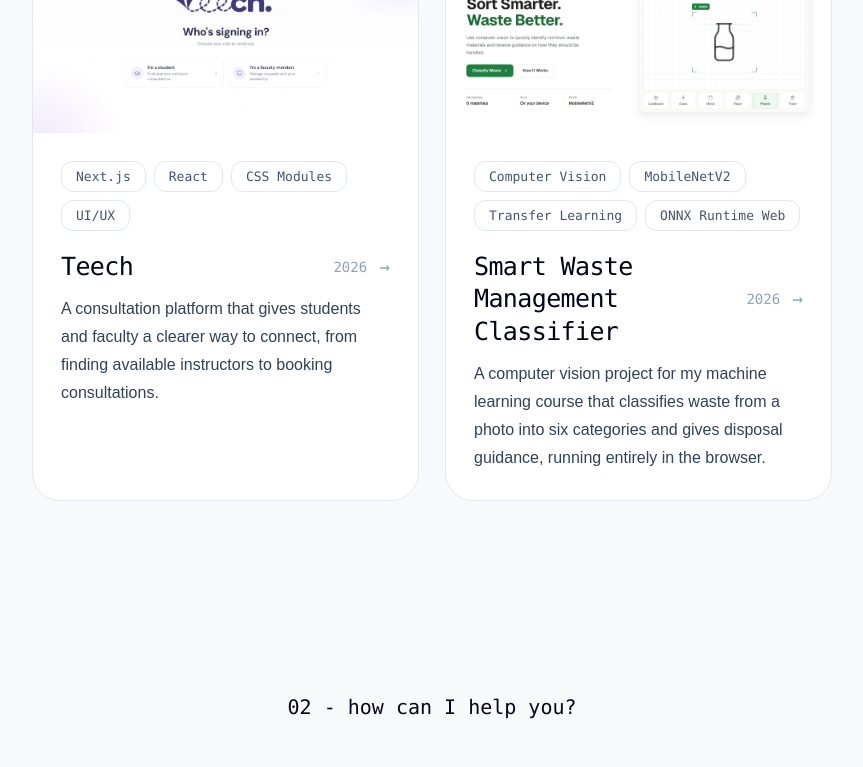
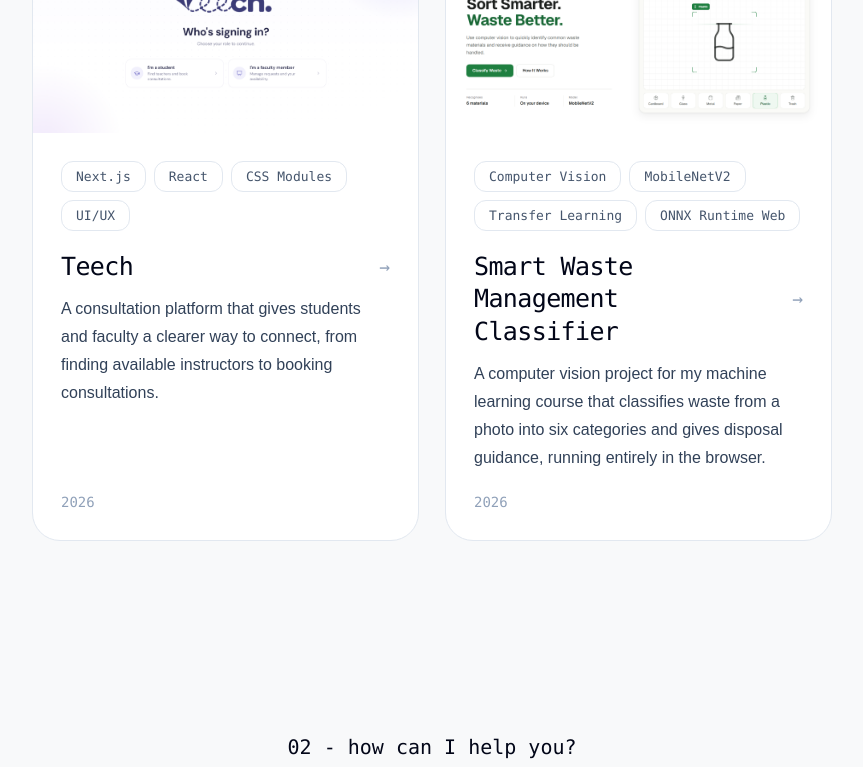
Before and after one commit to anniesrdnl/anniesrdnl_portfolio, a React (Vite) app: page / in a window 1280 px wide. Shown: the part 1000-1767 px from the top of the page, without its empty margins (358-1221 px from the left). Built offline with nearby package versions, Linux system fonts and the light colour scheme.

Commit message:
Move project year to bottom of card

```diff
--- a/src/components/ProjectCard.jsx
+++ b/src/components/ProjectCard.jsx
@@ -32,25 +32,23 @@ function ProjectCard({ project }) {
             {project.title}
           </h3>
 
-          <div className="flex shrink-0 items-center gap-3">
-            {project.date && (
-              <time className="project-card-date font-mono text-sm text-slate-400">
-                {project.date}
-              </time>
-            )}
-
-            <span
-              className="project-card-arrow font-mono text-lg text-slate-400"
-              aria-hidden="true"
-            >
-              →
-            </span>
-          </div>
+          <span
+            className="project-card-arrow shrink-0 font-mono text-lg text-slate-400"
+            aria-hidden="true"
+          >
+            →
+          </span>
         </div>
 
         <p className="project-card-description text-slate-700">
           {project.description}
         </p>
+
+        {project.date && (
+          <time className="project-card-date mt-auto pt-5 font-mono text-sm text-slate-400">
+            {project.date}
+          </time>
+        )}
       </div>
     </a>
   )
```
